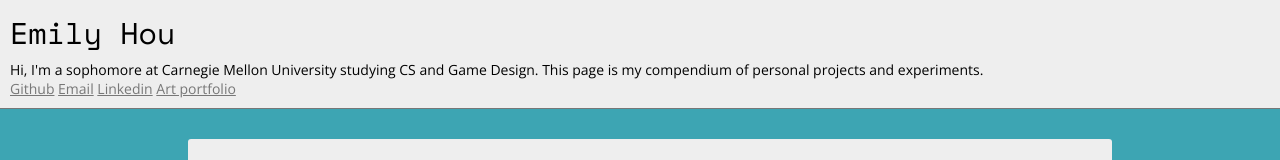
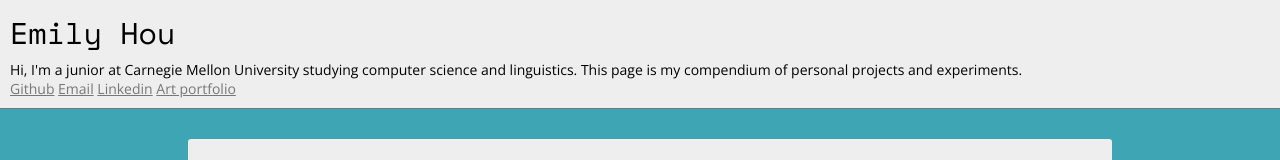
Before and after one commit to almightyJanitor/almightyJanitor.github.io, a plain HTML site: page index.html in a window 1280 px wide. Shown: the top 160 px of the page. Drawn offline with nearby package versions, Linux system fonts and the light colour scheme.

Commit message:
Update index.html

```diff
--- a/index.html
+++ b/index.html
@@ -8,7 +8,7 @@
 
     <div id ="about">
         <h1>Emily Hou</h1>
-        <p> Hi, I'm a sophomore at Carnegie Mellon University studying CS and Game Design.
+        <p> Hi, I'm a junior at Carnegie Mellon University studying computer science and linguistics.
         This page is my compendium of personal projects and experiments.</p>
         <div id="links">
             <a href="https://github.com/emily-hou/emily-hou.github.io">Github</a>
```
